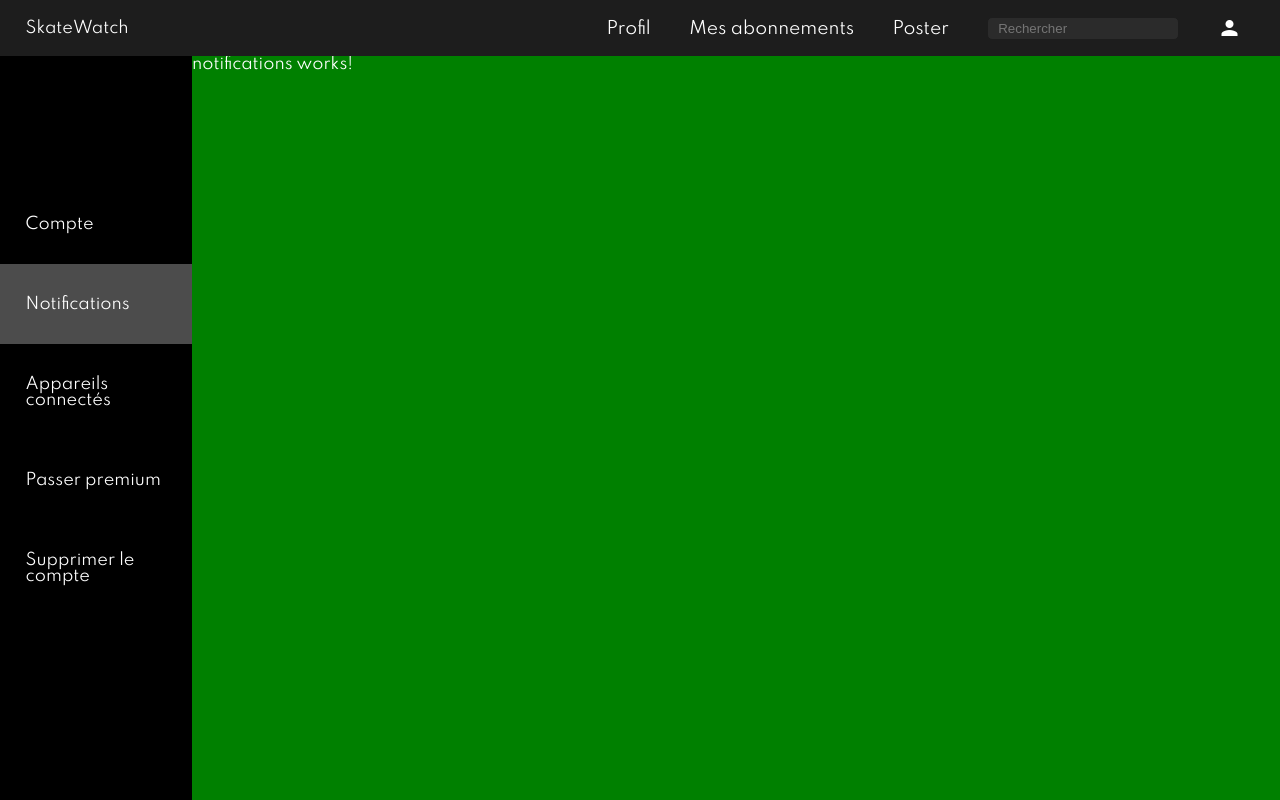
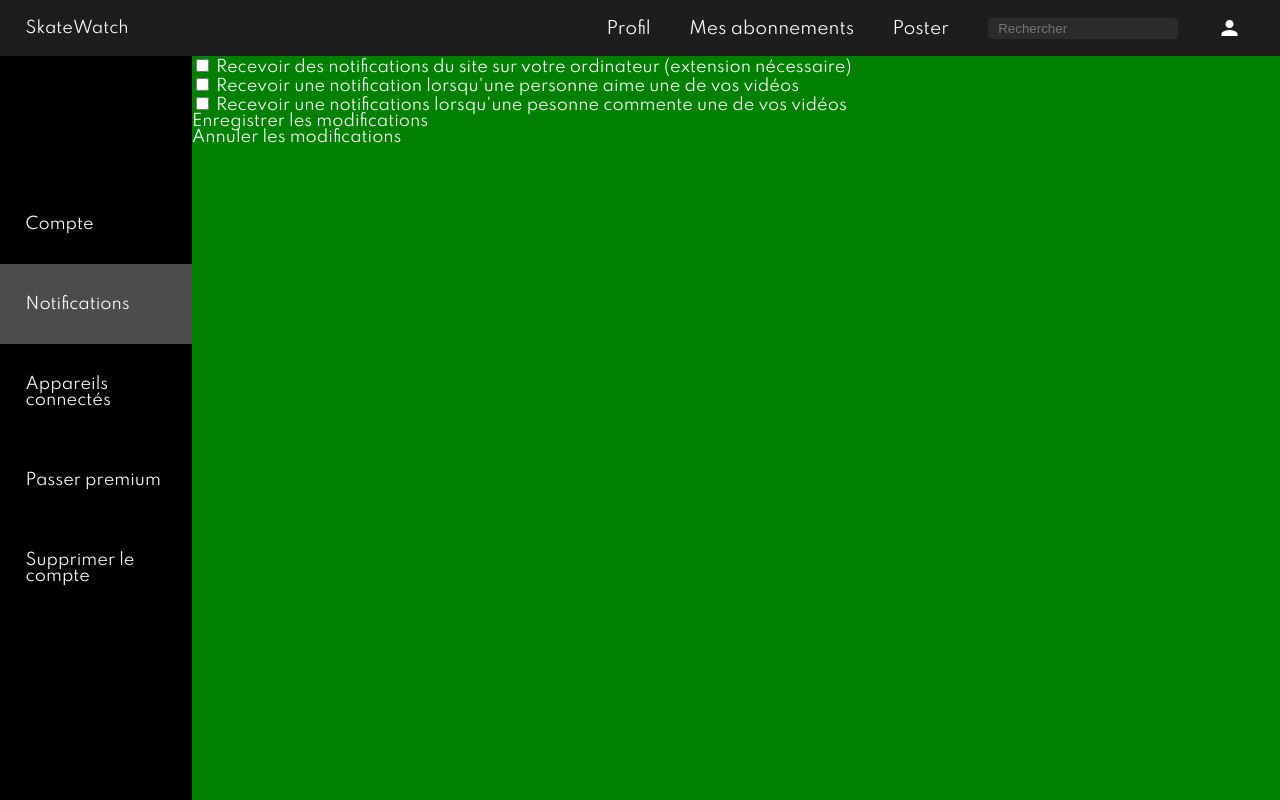
Before and after one commit to antoebtfr/skateflix-app-front, an Angular app: page /settings in a window 1280 px wide. Both pictures are taken after a click on the item "Notifications". Built offline with nearby package versions, Linux system fonts and the light colour scheme.

Commit message:
text: setting pages before styling

```diff
--- a/src/app/components/navbar/user-list/user-list.component.scss
+++ b/src/app/components/navbar/user-list/user-list.component.scss
@@ -13,6 +13,7 @@ li{
   width:100%;
   padding: 10px;
   transition: 0.3s;
+  cursor: pointer;
 }
 
 li:hover{
--- a/src/app/components/setting-pages/app-connected/app-connected.component.html
+++ b/src/app/components/setting-pages/app-connected/app-connected.component.html
@@ -1,3 +1,4 @@
 <section id="appcon-body">
-  <p>app-connected works!</p>
+  <h2> Sessions actuelles </h2>
+  <p> Ce mac (le mettre en dynamique) </p>
 </section>
--- a/src/app/components/setting-pages/delete-account/delete-account.component.html
+++ b/src/app/components/setting-pages/delete-account/delete-account.component.html
@@ -1,3 +1,19 @@
 <section id="delete-body">
-  <p>delete-account works!</p>
+  <div>
+    <p>
+      Si vous choissisez de désactiver votre compte, il sera encore possible de
+      le réactiver en vous connectant normalement sur le site. Le compte sera
+      fermé après une durée de 270 jours après sa désactivation. Vous ne
+      recevrez plus de notifications mails durant cette période.
+    </p>
+    <button>Désactiver le compte</button>
+  </div>
+
+  <div>
+    <p>La suppression du compte est définitive. Il ne sera plus possible de
+    récuperer le compte même auprès d'un administrateur après sa suppression.
+    Vous pouvez désactiver le compte comme indiqué ci-dessus. Êtes-vous sur de
+    vouloir supprimer le compte ? </p>
+    <button> Supprimer le compte </button>
+  </div>
 </section>
--- a/src/app/components/setting-pages/notifications/notifications.component.html
+++ b/src/app/components/setting-pages/notifications/notifications.component.html
@@ -1,3 +1,26 @@
 <section id="notif-body">
-  <p>notifications works!</p>
+  <div id="agree">
+    <input type="checkbox" name="agree" id="agree" />
+    <label for="agree">
+      Recevoir des notifications du site sur votre ordinateur (extension
+      nécessaire)
+    </label>
+  </div>
+
+  <div id="like">
+    <input type="checkbox" name="like" id="like" />
+    <label for="like">
+      Recevoir une notification lorsqu'une personne aime une de vos vidéos
+    </label>
+  </div>
+
+  <div id="comment">
+    <input type="checkbox" name="comment" id="comment" />
+    <label for="comment">
+      Recevoir une notifications lorsqu'une pesonne commente une de vos vidéos
+    </label>
+  </div>
+
+  <p> Enregistrer les modifications </p>
+  <p> Annuler les modifications </p>
 </section>
--- a/src/app/components/setting-pages/sett-premium/sett-premium.component.html
+++ b/src/app/components/setting-pages/sett-premium/sett-premium.component.html
@@ -1,3 +1,4 @@
 <section id="setpremium-body">
-  <p>sett-premium works!</p>
+  <p> Le passage en mode premium offre plein de nouvelles fonctionnalités et de nouveaux avantages. Il est pour l'instant gratuit. Profitez-en ! </p>
+  <button> Passer le compte en premium (beta) </button>
 </section>
--- a/src/app/pages/settings/settings.component.html
+++ b/src/app/pages/settings/settings.component.html
@@ -26,7 +26,7 @@
       [ngClass]="isSelected === 'premium' ? 'isSelected' : '' "
       > Passer premium </li>
       <li
-        (click)="changeClicked('delete-acc')"
+        (click)="changeClicked('deleteacc')"
         [ngClass]="isSelected === 'deleteacc' ? 'isSelected' : ''"
       >
         Supprimer le compte
```
